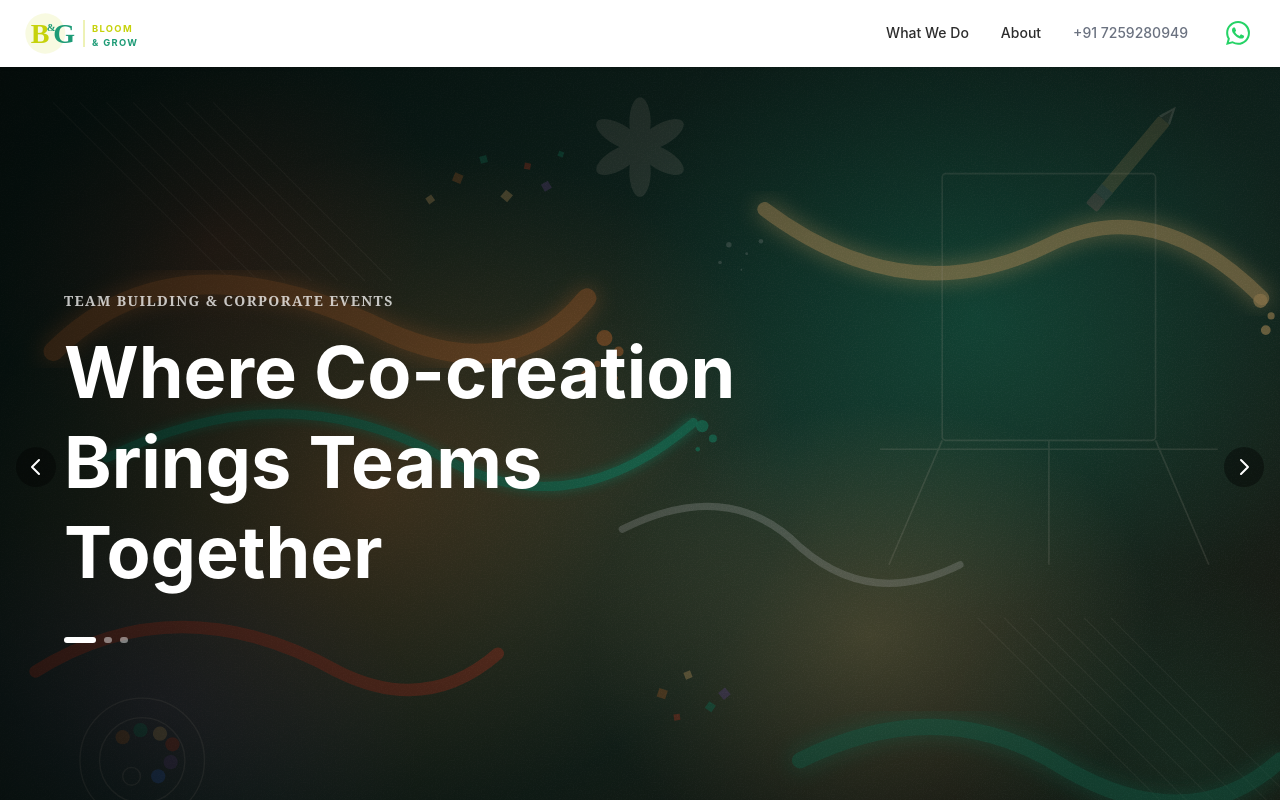
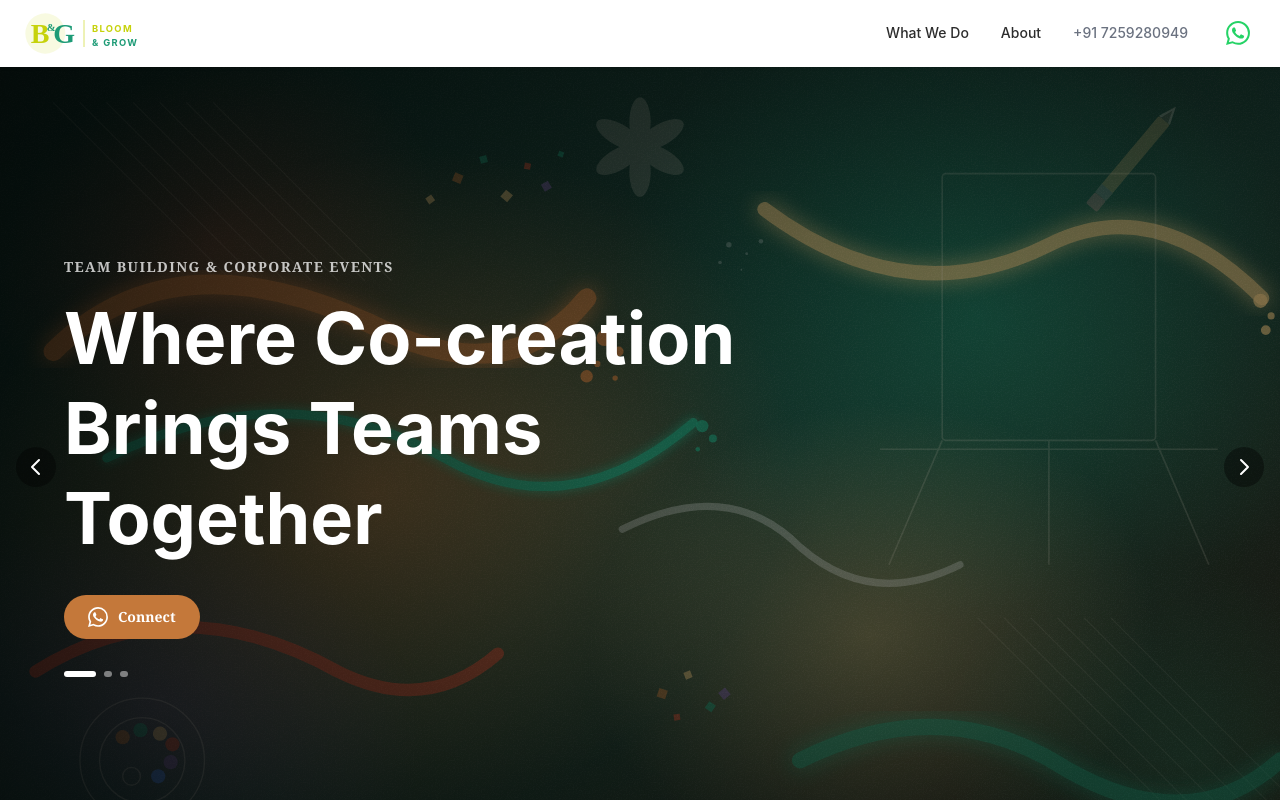
Before and after one commit to poojakachroo-ai/bloom-and-grow, a Next.js app: page / in a window 1280 px wide. Shown: the top 800 px of the page. Built offline with nearby package versions, Linux system fonts and the light colour scheme.

Commit message:
new design

```diff
--- a/app/components/Hero.tsx
+++ b/app/components/Hero.tsx
@@ -130,8 +130,23 @@
         <h1 className="max-w-3xl text-4xl font-bold leading-tight text-white sm:text-5xl md:text-6xl lg:text-7xl">
           {slide.headline}
         </h1>
+        {/* CTA */}
+        <a
+          href="https://wa.me/917259280949?text=Hi%2C%20I%27d%20like%20to%20plan%20an%20event%20with%20Bloom%20%26%20Grow"
+          target="_blank"
+          rel="noopener noreferrer"
+          className="mt-8 inline-flex items-center gap-2.5 rounded-full px-6 py-3 text-sm font-semibold transition-all hover:opacity-90 active:scale-95"
+          style={{ backgroundColor: "#C4783A", color: "white" }}
+        >
+          {/* WhatsApp icon */}
+          <svg className="h-5 w-5 shrink-0" viewBox="0 0 24 24" fill="currentColor" aria-hidden>
+            <path d="M17.472 14.382c-.297-.149-1.758-.867-2.03-.967-.273-.099-.471-.148-.67.15-.197.297-.767.966-.94 1.164-.173.199-.347.223-.644.075-.297-.15-1.255-.463-2.39-1.475-.883-.788-1.48-1.761-1.653-2.059-.173-.297-.018-.458.13-.606.134-.133.298-.347.446-.52.149-.174.198-.298.298-.497.099-.198.05-.371-.025-.52-.075-.149-.669-1.612-.916-2.207-.242-.579-.487-.5-.669-.51-.173-.008-.371-.01-.57-.01-.198 0-.52.074-.792.372-.272.297-1.04 1.016-1.04 2.479 0 1.462 1.065 2.875 1.213 3.074.149.198 2.096 3.2 5.077 4.487.709.306 1.262.489 1.694.625.712.227 1.36.195 1.871.118.571-.085 1.758-.719 2.006-1.413.248-.694.248-1.289.173-1.413-.074-.124-.272-.198-.57-.347m-5.421 7.403h-.004a9.87 9.87 0 01-5.031-1.378l-.361-.214-3.741.982.998-3.648-.235-.374a9.86 9.86 0 01-1.51-5.26c.001-5.45 4.436-9.884 9.888-9.884 2.64 0 5.122 1.03 6.988 2.898a9.825 9.825 0 012.893 6.994c-.003 5.45-4.437 9.884-9.885 9.884m8.413-18.297A11.815 11.815 0 0012.05 0C5.495 0 .16 5.335.157 11.892c0 2.096.547 4.142 1.588 5.945L.057 24l6.305-1.654a11.882 11.882 0 005.683 1.448h.005c6.554 0 11.89-5.335 11.893-11.893a11.821 11.821 0 00-3.48-8.413z"/>
+          </svg>
+          Connect
+        </a>
+
         {/* Dot indicators */}
-        <div className="mt-10 flex items-center gap-2">
+        <div className="mt-8 flex items-center gap-2">
           {slides.map((_, i) => (
             <button
               key={i}
```
